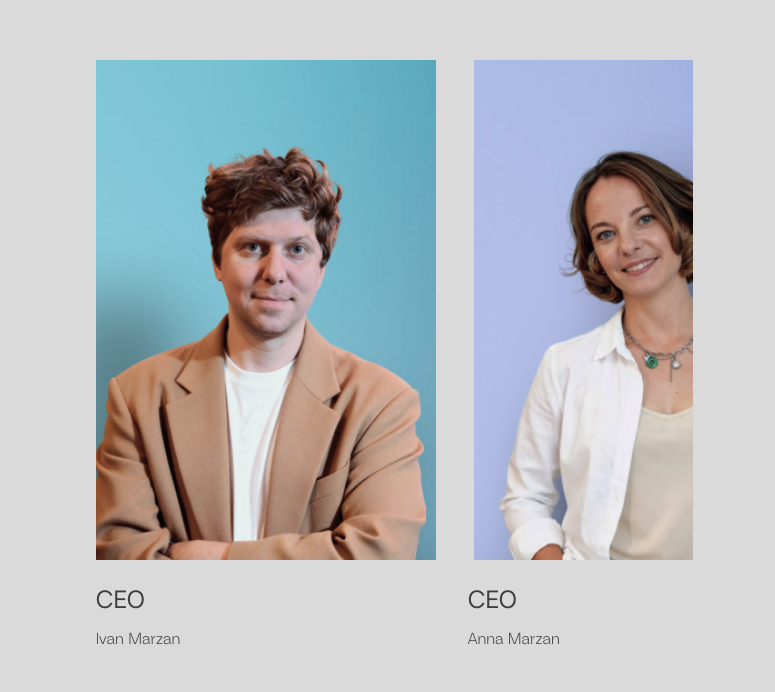
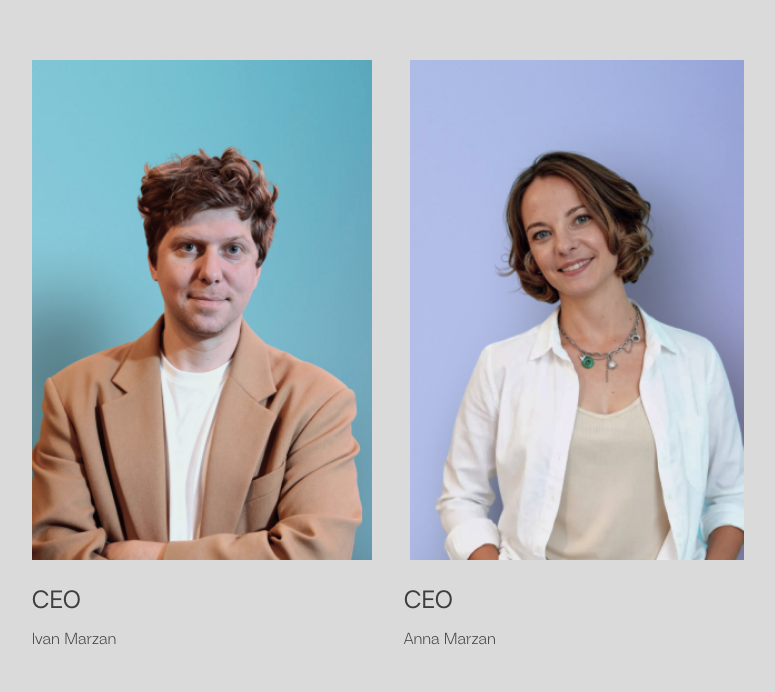
Before and after one commit to burneroff/cocao, a Next.js app: page / in a window 1280 px wide. Shown: the part 7108-7800 px from the top of the page, without its empty margins (459-1234 px from the left). Built offline with nearby package versions, Linux system fonts and the light colour scheme.

Commit message:
small fixes

```diff
--- a/app/components/Footer.tsx
+++ b/app/components/Footer.tsx
@@ -55,7 +55,7 @@ export default function Footer() {
             href={item.href}
             target={item.external ? "_blank" : undefined}
             rel={item.external ? "noreferrer" : undefined}
-            className="group relative text-base overflow-hidden"
+            className="group relative text-base overflow-hidden 2xl:ml-19"
           >
             <span className="relative z-10 text-[#35353C] transition-colors">
               {item.label}
--- a/app/components/sections/Team.tsx
+++ b/app/components/sections/Team.tsx
@@ -148,7 +148,7 @@ export default function Team() {
 
       {/* SWIPER КАРУСЕЛЬ ДЛЯ ЭКРАНОВ < 1540px */}
       <div className="team-small-screen">
-        <div className="mt-20 mb-18 md:px-8 lg:px-16">
+        <div className="mt-20 mb-18">
           <Swiper
             modules={[FreeMode]}
             freeMode={true}
```
